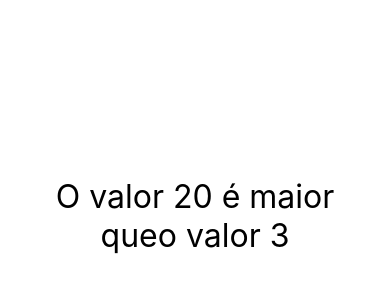
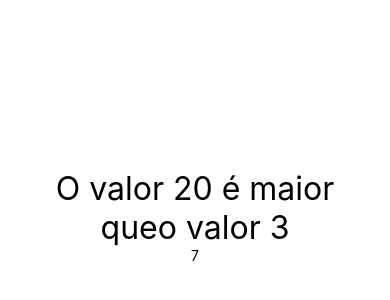
Before and after one commit to alicelonghi/learn-react-native, a React Native app: screen / in a window 390 px wide. Shown: the part 206-506 px from the top of the page. Built offline with nearby package versions, Linux system fonts and the light colour scheme.

Commit message:
destruction objects

```diff
--- a/src/App.js
+++ b/src/App.js
@@ -3,6 +3,7 @@ import Primeiro from './components/Primeiro';
 import X, {Comp1, Comp2} from './components/Multi.js';
 import {View, StyleSheet} from 'react-native';
 import MinMax from './components/MinMax';
+import Aleatorio from './components/Aleatorio';
 
 export default () => (
   <View style={style.App}>
@@ -11,6 +12,7 @@ export default () => (
         <Comp2 />
         <X/> */}
     <MinMax min={3} max={20} />
+    <Aleatorio min={6} max={9} />
   </View>
 );
 
--- /dev/null
+++ b/src/components/Aleatorio.js
@@ -0,0 +1,15 @@
+import React from 'react';
+import {Text} from 'react-native';
+
+export default props => {
+  /**
+   * destruction
+   */
+  const {min, max} = props;
+
+  /**
+   * retorna um número aleatório entre as props min e max
+   */
+  const number = Math.floor(Math.random() * (max - min + 1) + min);
+  return <Text>{number}</Text>;
+};
```
